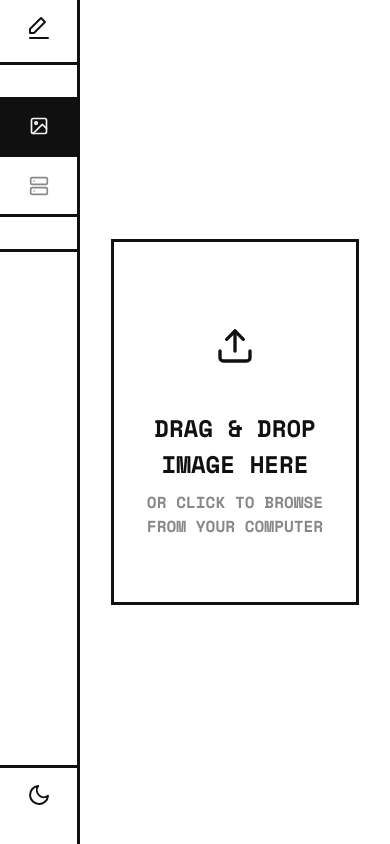
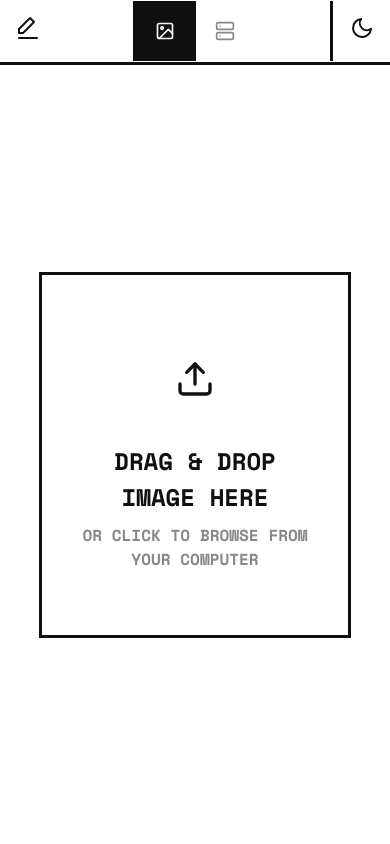
Before and after one commit to hotanphat28/imgitor, a Flask app: page / in a window 390 px wide. Run offline with Flask 3, Linux system fonts and the light colour scheme; some libraries are stand-ins or nearby versions.

Commit message:
feat: security, validation, and design improvements

```diff
--- a/app/routes.py
+++ b/app/routes.py
@@ -60,12 +60,19 @@ def upload_file():
     # Initialize a new session
     if action == 'init' or not session_id:
         if 'image' not in request.files:
-            return "Error: No file uploaded.", 400
+            return jsonify({"error": "No file uploaded."}), 400
         file = request.files['image']
         if not file or file.filename == '':
-            return "Error: Empty file provided.", 400
+            return jsonify({"error": "Empty file provided."}), 400
         if not allowed_file(file.filename):
-            return "Error: Invalid file type.", 400
+            return jsonify({"error": "Invalid file type."}), 400
+
+        try:
+            img = Image.open(file.stream)
+            img.verify()
+            file.stream.seek(0)
+        except Exception:
+            return jsonify({"error": "Invalid image file."}), 400
 
         session_id = str(uuid.uuid4())
         session_path = sessions_dir / session_id
@@ -82,9 +89,14 @@ def upload_file():
         return get_preview_response(session_path, 0, session_id, orig_name)
 
     # Existing session handling
+    try:
+        uuid.UUID(str(session_id))
+    except ValueError:
+        return jsonify({"error": "Invalid session ID format."}), 400
+
     session_path = sessions_dir / session_id
     if not session_path.exists():
-        return "Error: Session expired or invalid.", 400
+        return jsonify({"error": "Session expired or invalid."}), 400
 
     orig_name = "image"
     if (session_path / 'filename.txt').exists():
@@ -113,7 +125,7 @@ def upload_file():
         try:
             img_path = session_path / f"{current_step}.png"
             if not img_path.exists():
-                return "Error: Current state not found.", 400
+                return jsonify({"error": "Current state not found."}), 400
 
             img = Image.open(img_path)
 
@@ -153,13 +165,13 @@ def upload_file():
             }
         except Exception as e:
             current_app.logger.error(f'Error processing image preview: {e}')
-            return f"An error occurred: {e}", 500
+            return jsonify({"error": f"An error occurred: {e}"}), 500
 
     elif action == 'estimate_size':
         try:
             img_path = session_path / f"{current_step}.png"
             if not img_path.exists():
-                return "Error: Current state not found.", 400
+                return jsonify({"error": "Current state not found."}), 400
 
             img = Image.open(img_path)
 
@@ -200,14 +212,14 @@ def upload_file():
             }
         except Exception as e:
             current_app.logger.error(f'Error estimating size: {e}')
-            return f"An error occurred: {e}", 500
+            return jsonify({"error": f"An error occurred: {e}"}), 500
 
     elif action == 'edit':
         mode = request.form.get('mode', '')
         try:
             img_path = session_path / f"{current_step}.png"
             if not img_path.exists():
-                return "Error: Current state not found.", 400
+                return jsonify({"error": "Current state not found."}), 400
 
             img = Image.open(img_path)
 
@@ -220,7 +232,7 @@ def upload_file():
 
             if not processed_img:
                 current_app.logger.warning(f'Invalid mode requested: {mode}')
-                return "Error: Invalid mode.", 400
+                return jsonify({"error": "Invalid mode."}), 400
 
             # Step forward
             current_step += 1
@@ -236,16 +248,16 @@ def upload_file():
 
         except ValueError as ve:
             current_app.logger.error(f'ValueError during processing: {ve}')
-            return "Error: Invalid input parameters.", 400
+            return jsonify({"error": "Invalid input parameters."}), 400
         except Exception as e:
             current_app.logger.error(f'Error processing image: {e}')
-            return f"An error occurred: {e}", 500
+            return jsonify({"error": f"An error occurred: {e}"}), 500
 
     elif action == 'download':
         try:
             img_path = session_path / f"{current_step}.png"
             if not img_path.exists():
-                return "Error: Current state not found.", 400
+                return jsonify({"error": "Current state not found."}), 400
 
             img = Image.open(img_path)
             user_format = request.form.get('save_format', 'AUTO')
@@ -278,7 +290,7 @@ def upload_file():
 
         except Exception as e:
             current_app.logger.error(f'Error downloading image: {e}')
-            return f"An error occurred: {e}", 500
+            return jsonify({"error": f"An error occurred: {e}"}), 500
 
 def process_batch_background(job_id, session_path, mode, form_data, wm_image_path=None):
     try:
--- a/app/static/css/style.css
+++ b/app/static/css/style.css
@@ -1,17 +1,37 @@
-/* Brutalist UI Redesign */
+/* Brutalist UI Redesign & Standardized Tokens */
 :root {
-    --bg-color: #F4F4F4;
+    /* Required Brand Tokens (Design System) */
+    --primary: #101010;
+    --primary-dark: #000000;
+    --primary-pale: #F4F4F4;
+    --bg-dark: #101010;
+    --bg-dark-mid: #1A1A1A;
+    --bg-dark-deep: #000000;
+    --bg-warm: #FAFAFA;
+    --accent: #101010;
+    --font-display: 'Space Grotesk', sans-serif;
+    --font-body: 'Space Grotesk', sans-serif;
+    --font-mono: 'Space Mono', monospace;
+
+    /* Universal Status Colors */
+    --status-success: #22A861;
+    --status-warning: #E5A00D;
+    --status-error: #DC3545;
+    --status-info: #3B82F6;
+    --status-neutral: #6B7280;
+
+    /* Semantic / Brutalist Overrides */
+    --bg-color: var(--primary-pale);
     --canvas-bg: #FFFFFF;
     --sidebar-bg: #FFFFFF;
-    --text-primary: #101010;
+    --text-primary: var(--primary);
     --text-secondary: #888888;
-    --accent-color: #101010;
+    --accent-color: var(--accent);
     --accent-hover: #FFFFFF;
-    --border-color: #101010;
-    --border-radius: 0px; /* Strict brutalism */
-    --font-heading: 'Space Mono', monospace;
-    --font-mono: 'Space Mono', monospace;
-    --danger-color: #101010;
+    --border-color: var(--primary);
+    --border-radius: 0px;
+    --font-heading: var(--font-display);
+    --danger-color: var(--status-error);
     --border-width: 3px;
 }
 
@@ -372,6 +392,13 @@ body.app-body {
     outline: none;
     background: var(--text-primary);
     color: var(--bg-color);
+}
+.input-row input:focus-visible, .input-row select:focus-visible, .export-section select:focus-visible,
+.nav-btn:focus-visible, .tool-btn:focus-visible, .primary-btn:focus-visible, .icon-btn:focus-visible,
+.theme-switch:focus-visible, .download-btn:focus-visible, .upload-area:focus-visible, .upload-label:focus-visible,
+input[type=range]:focus-visible, .color-picker:focus-visible, .modal-footer .btn:focus-visible {
+    outline: 3px solid var(--text-primary);
+    outline-offset: 2px;
 }
 
 .x-divider {
@@ -756,3 +783,72 @@ input[type=range]::-webkit-slider-thumb {
     background: var(--bg-color);
     color: var(--text-primary);
 }
+
+/* Mobile Responsive Layout */
+@media (max-width: 768px) {
+    .app-layout {
+        flex-direction: column;
+    }
+
+    .sidebar-left {
+        width: 100%;
+        height: auto;
+        flex-direction: row;
+        border-right: none;
+        border-bottom: var(--border-width) solid var(--border-color);
+        padding: 0;
+        justify-content: space-between;
+    }
+
+    .logo {
+        margin-bottom: 0;
+        border-bottom: none;
+        width: auto;
+        padding: 1rem;
+    }
+
+    .nav-links, .toolbar-icons {
+        flex-direction: row;
+        width: auto;
+        border-bottom: none;
+        padding-bottom: 0;
+        margin-bottom: 0;
+    }
+
+    .nav-btn, .tool-btn {
+        width: 60px;
+        border-bottom: none;
+        border-left: var(--border-width) solid var(--border-color);
+    }
+
+    .bottom-actions {
+        width: 60px;
+        margin-top: 0;
+        border-top: none;
+        border-left: var(--border-width) solid var(--border-color);
+    }
+
+    .sidebar-right {
+        width: 100%;
+        height: 40vh; /* Adjust as needed */
+        border-left: none;
+        border-top: var(--border-width) solid var(--border-color);
+    }
+
+    .canvas-wrapper {
+        height: 60vh;
+    }
+
+    .history-controls {
+        width: 100%;
+        justify-content: space-between;
+    }
+
+    .icon-btn {
+        flex: 1;
+    }
+
+    .modal-content {
+        width: 95%;
+    }
+}
```
Also changed, not shown: app/__init__.py (+21 -0 lines), CHANGELOG.md, README.md, 1 other file.
